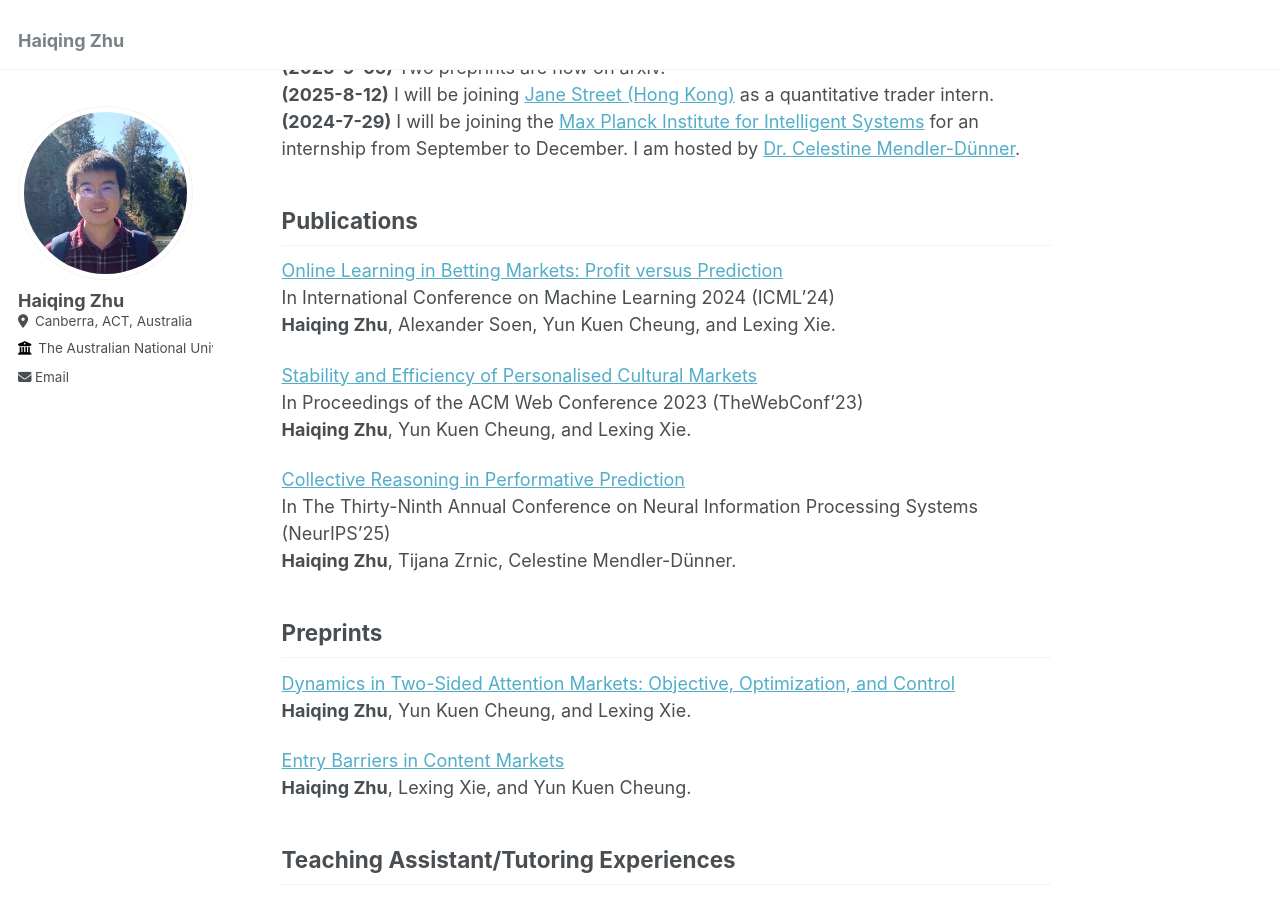
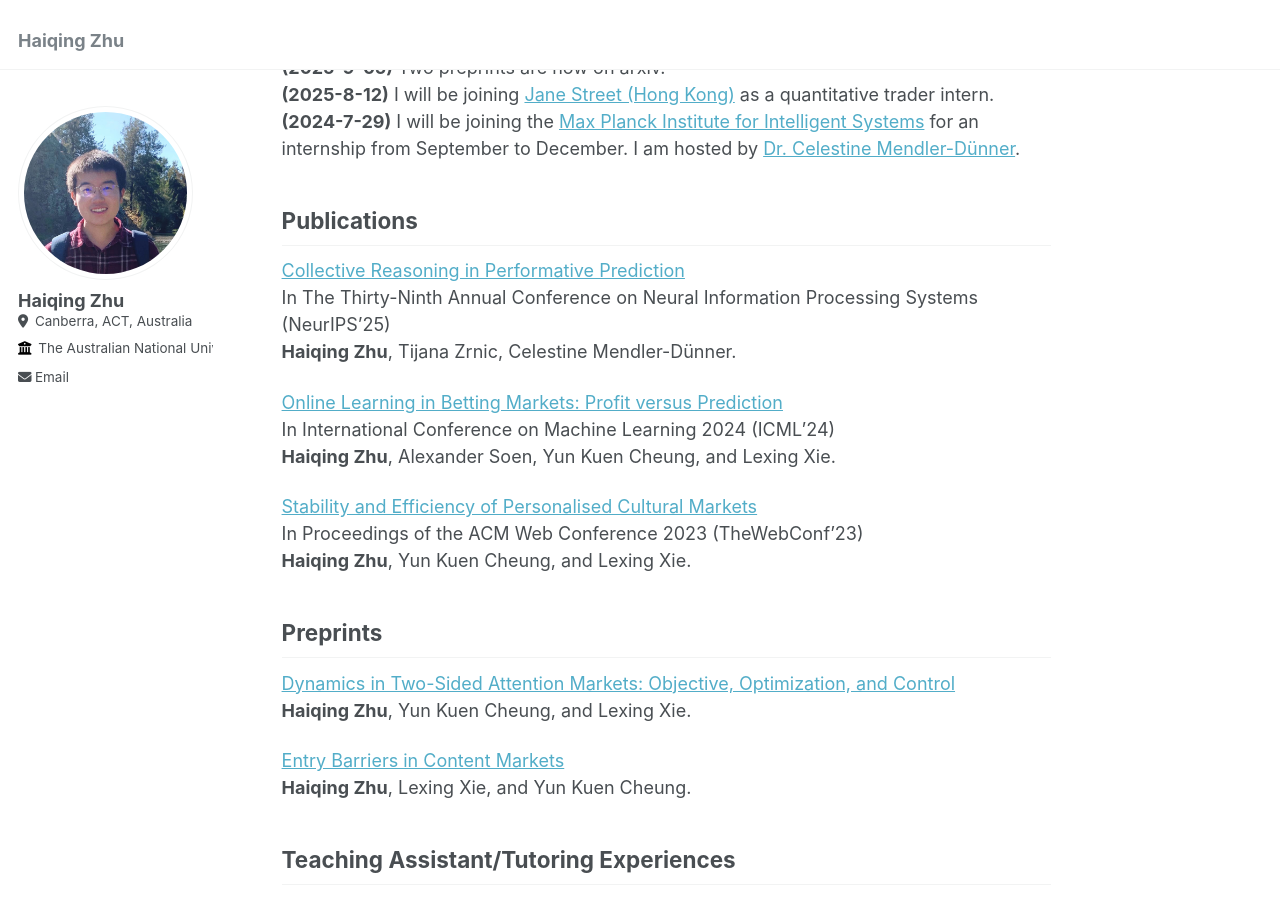
Before and after one commit to haiqingzhu543/haiqingzhu543.github.io, a Jekyll site: the page built from _pages/about.md, in a window 1280 px wide and 900 px high, scrolled down 374 px. Built offline with Jekyll 4.4.1, drawn with Linux system fonts in a browser that asks for light colours; part of the change alters nothing that is shown.

```diff
--- a/_pages/about.md
+++ b/_pages/about.md
@@ -21,6 +21,10 @@ News
 
 Publications
 ------
+[Collective Reasoning in Performative Prediction](https://neurips.cc/virtual/2025/poster/119768)
+In The Thirty-Ninth Annual Conference on Neural Information Processing Systems (NeurIPS'25)
+**Haiqing Zhu**, Tijana Zrnic, Celestine Mendler-Dünner.
+
 [Online Learning in Betting Markets: Profit versus Prediction](https://arxiv.org/abs/2406.04062)
 In International Conference on Machine Learning 2024 (ICML'24)
 **Haiqing Zhu**, Alexander Soen, Yun Kuen Cheung, and Lexing Xie.
@@ -28,10 +32,6 @@ In International Conference on Machine Learning 2024 (ICML'24)
 [Stability and Efficiency of Personalised Cultural Markets](https://arxiv.org/abs/2302.06226)
 In Proceedings of the ACM Web Conference 2023 (TheWebConf'23)
 **Haiqing Zhu**, Yun Kuen Cheung, and Lexing Xie.
-
-[Collective Reasoning in Performative Prediction](https://neurips.cc/virtual/2025/poster/119768)
-In The Thirty-Ninth Annual Conference on Neural Information Processing Systems (NeurIPS'25)
-**Haiqing Zhu**, Tijana Zrnic, Celestine Mendler-Dünner.
 
 Preprints
 ------
```
